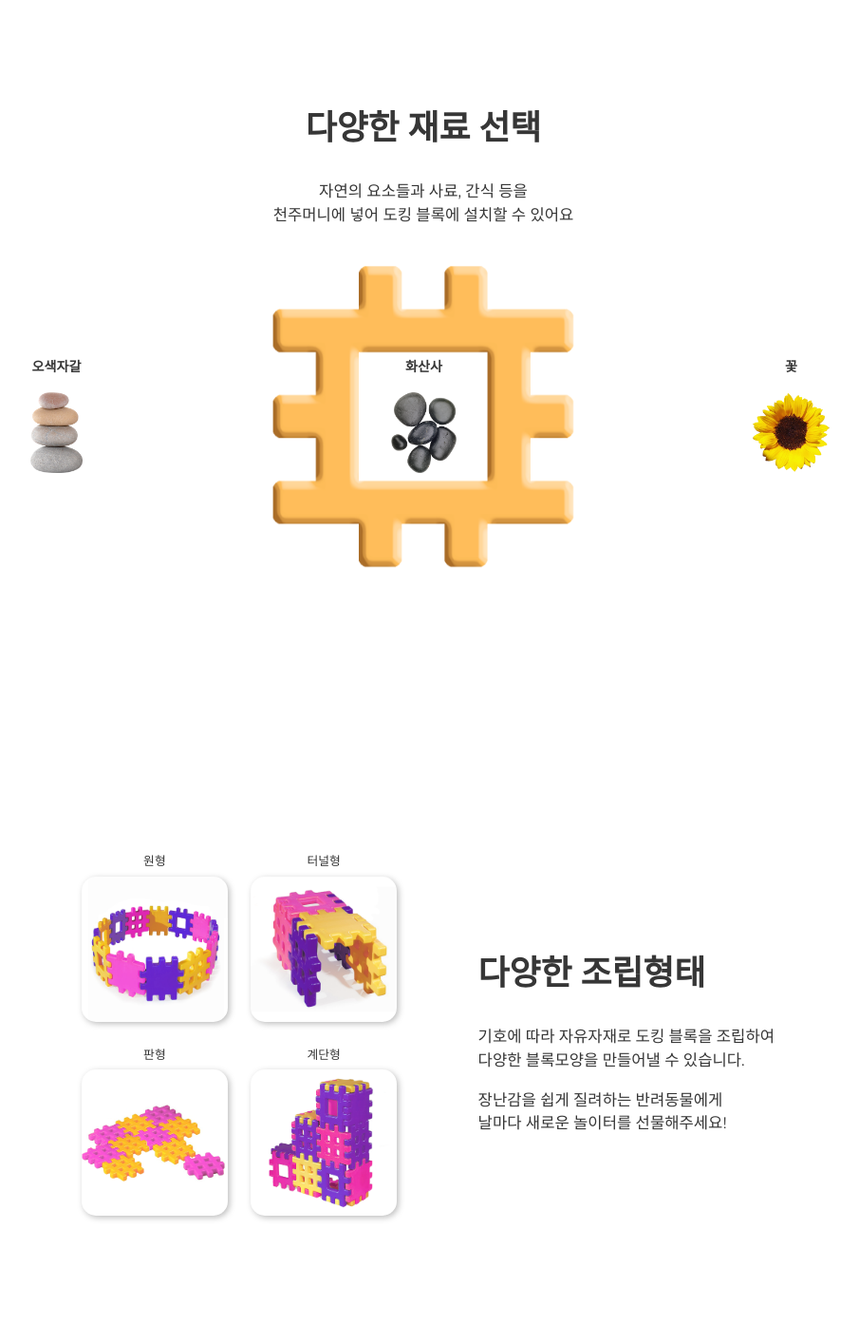
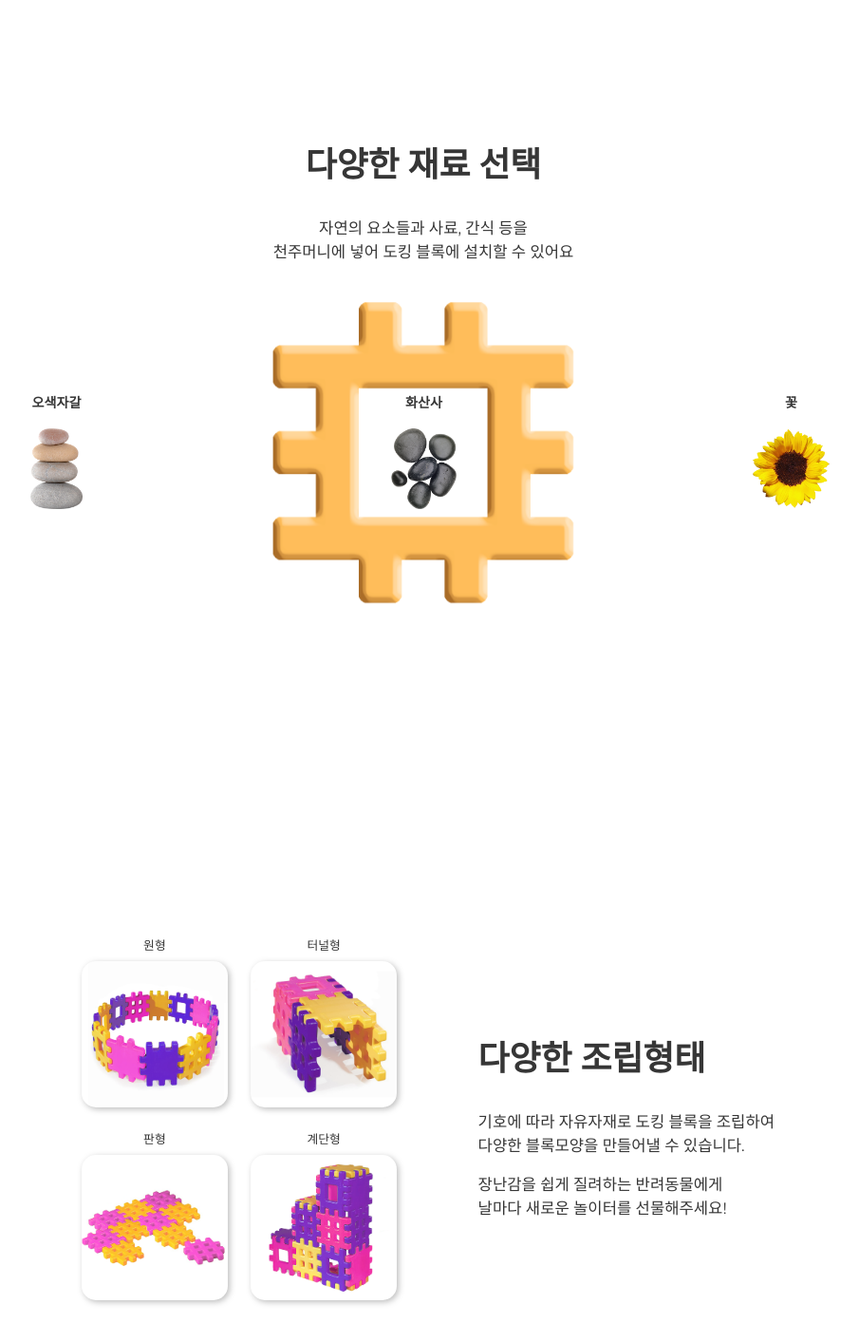
Before and after one commit to EZYOON/2020CUKhackathon, a plain HTML site: page dogKing.html in a window 1280 px wide. Shown: the part 4157-5570 px from the top of the page at 95% size, without its empty margins (194-1099 px from the left). Drawn offline with nearby package versions, Linux system fonts and the light colour scheme; a web font is replaced by a local one.

Commit message:
[edit]finish

```diff
--- a/css/material.css
+++ b/css/material.css
@@ -6,7 +6,7 @@
 }
 .materialText{
     position: relative;
-    padding-top: 8%;
+    padding-top: 11%;
     margin:0px;
 	text-align:center;
 	font-family:"NotoSans Bold";
--- a/css/section.css
+++ b/css/section.css
@@ -99,7 +99,8 @@ html,body {
 .structure-section1{
     box-sizing: border-box;
     width:50%;
-    height: 100%;
+	height: 100%;
+	padding-top: 7vw;
     float: left;
     text-align: center;
     padding-left: 0.7vw;
@@ -108,6 +109,7 @@ html,body {
     box-sizing: border-box;
     width: 50%;
     height: 100%;
+	padding-top: 7vw;
     float: left;
 }
 @font-face {
```
